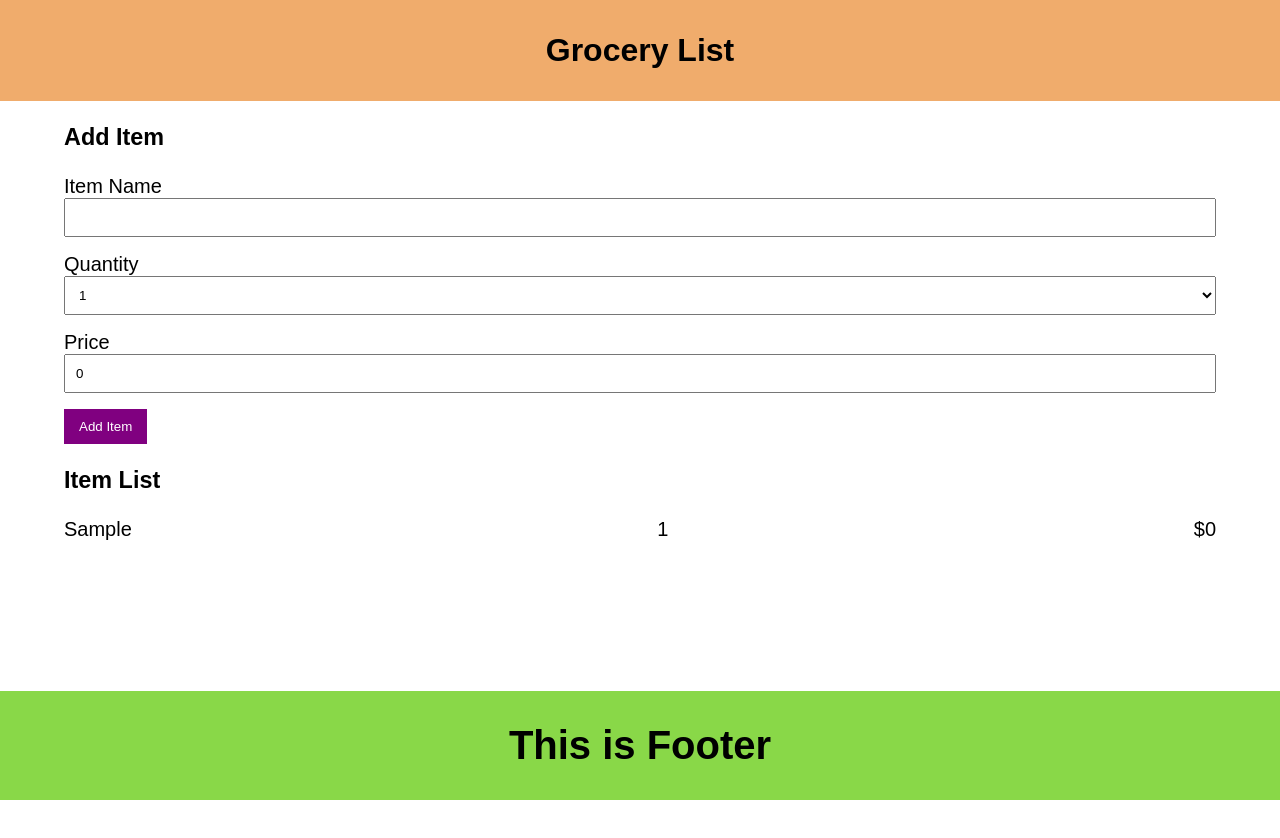
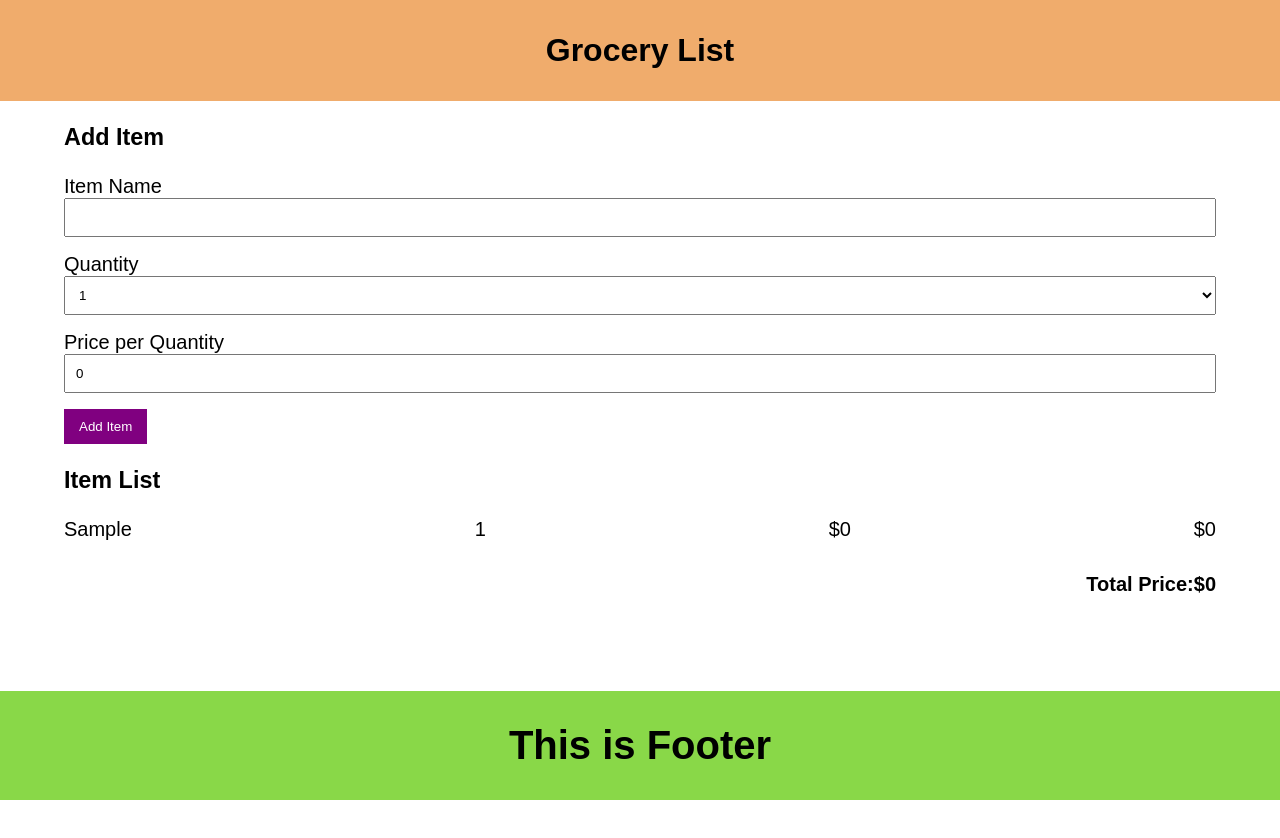
Before and after one commit to ChalakaK94/Grocery-List, a React (Create React App) app: page / in a window 1280 px wide. Both pictures are taken after typing "Sample" into the empty fields and a click on the button "Add Item". Shown: the top 838 px of the page. Before the commit the page ends 800 px from the top, so only its background shows below. Built offline with nearby package versions, Linux system fonts and the light colour scheme.

Commit message:
calculate item price and total price of list

```diff
--- a/src/App.css
+++ b/src/App.css
@@ -11,6 +11,7 @@
 .container {
   width: 90%;
   margin: auto;
+  height: 100vh;
 }
 
 .header {
@@ -59,3 +60,10 @@
   justify-content: space-between;
   align-items: center;
 }
+
+.total{
+  text-align: end;
+  margin: 2rem 0;
+  font-weight: bold;
+  font-size: 20px;
+}
--- a/src/components/AddItems.jsx
+++ b/src/components/AddItems.jsx
@@ -31,7 +31,7 @@
                     </select>
                 </div>
                 <div>
-                    <label htmlFor="">Price</label>
+                    <label htmlFor="">Price per Quantity</label>
                     <input type="number" value={price} onChange={(e)=>setPrice(e.target.value)} />
                 </div>
                 <div>
--- a/src/components/ItemList.jsx
+++ b/src/components/ItemList.jsx
@@ -1,6 +1,12 @@
 import SingleItem from "./SIngleItem";
 
 export default function ItemsList({items}){
+    if(!items.length) return <h3 style={{textAlign: 'center'}}>Please add items</h3>
+
+    const totalPrice = items.reduce((acc,item)=> {
+        return (acc = acc+ item.price * item.quantity)
+    },0)
+
     return(
         <div >
             <h3>Item List</h3>
@@ -8,6 +14,8 @@
                 <SingleItem item={item} key={item.id}/>
             ))}
 
+            <div className="total">Total Price:${totalPrice}</div>
+
 
         </div>
     )
--- a/src/components/SIngleItem.jsx
+++ b/src/components/SIngleItem.jsx
@@ -4,6 +4,7 @@
         <div>{item.name}</div>
         <div>{item.quantity}</div>
         <div>${item.price}</div>
+        <div>${item.price * item.quantity}</div>
     </div>
     )
 }
```
